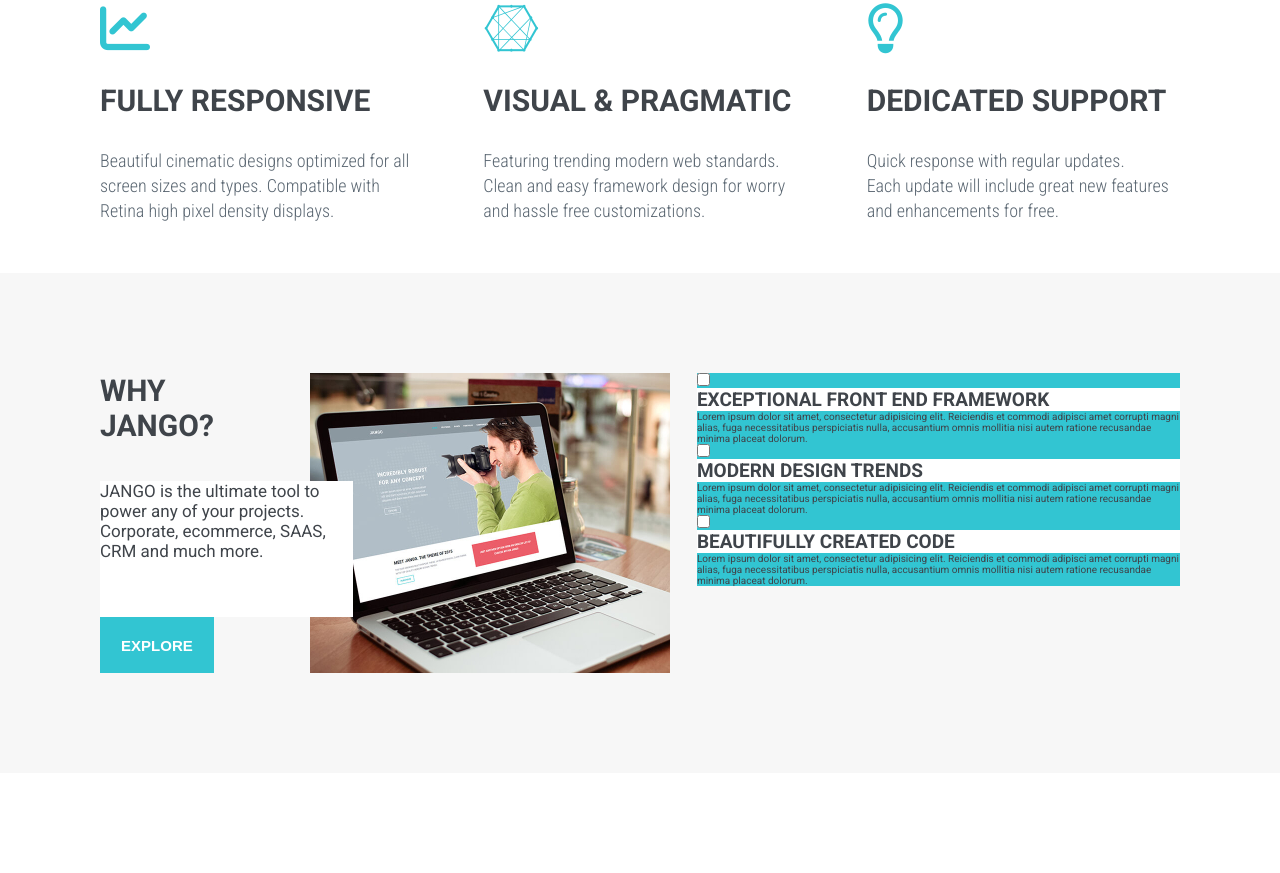
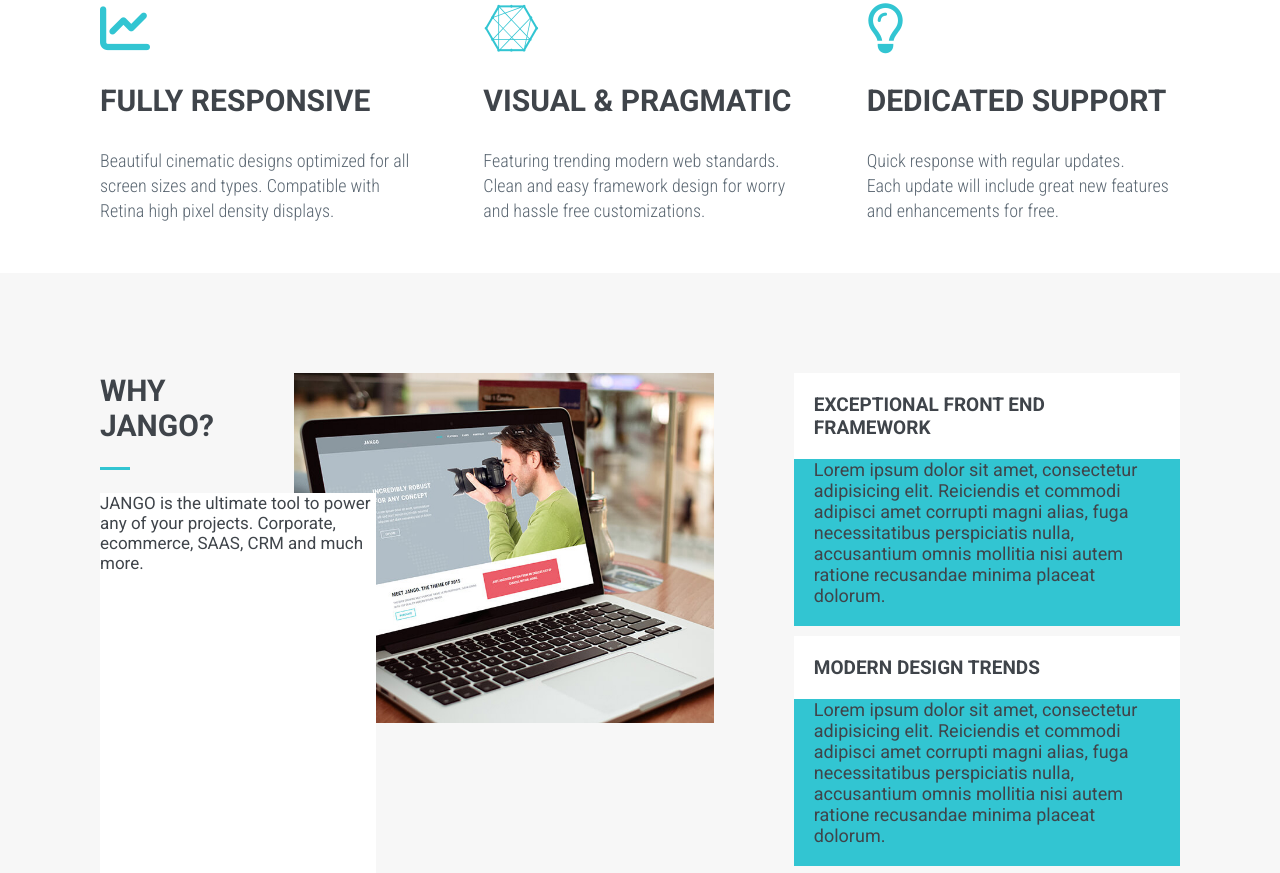
Before and after one commit to Robie-Robz/Jango, a website: page index.html in a window 1280 px wide. Shown: the part 755-1628 px from the top of the page. Before the commit the page ends 1528 px from the top, so only its background shows below. Drawn offline with Linux system fonts and the light colour scheme.

Commit message:
Built new layout for why-jango section

```diff
--- a/sass/base/_typography.scss
+++ b/sass/base/_typography.scss
@@ -20,5 +20,6 @@
     &--why-jango{
         grid-row: 1/2;
         grid-column: 1/2;
+        align-self: center;
     }
 }
--- a/sass/components/_accordion.scss
+++ b/sass/components/_accordion.scss
@@ -1,32 +1,35 @@
 .accordion{
+
     &--why-jango{
-        grid-column: 7/-1;
         grid-row: 1/-1;
+        grid-column: 3/4;
     }
     &__list{
         list-style: none;
     }
     &__item{
         background-color: $color-primary;
+        margin-bottom: 1rem;
     }
     &__checkbox{
-
+       display: none;
     }
     &__label{
         font-size: 1.9rem;
-
+        padding: 2rem;
         color: $color-text-primary;
         background-color: $color-bg-white;
         text-transform: uppercase;
         font-weight: 700;
         display: block;
         &:hover{
+            color: $color-text-white;
             background-color: $color-primary;
             cursor: pointer;
         }
     }
     &__paragraph{
-
-
+        font-size: 1.8rem;
+        padding: 0 2rem 2rem;
     }
 }
--- a/sass/components/_blue-line.scss
+++ b/sass/components/_blue-line.scss
@@ -1,6 +1,10 @@
 .blue-line{
+    height: .3rem;
+    width: 3rem;
+    background-color: $color-primary;
     &--why-jango{
         grid-row: 2/3;
         grid-column: 1/2;
+        align-self: center;
     }
 }
--- a/sass/components/_button.scss
+++ b/sass/components/_button.scss
@@ -19,9 +19,10 @@
         transform: translate(-50%,-50%);
     }
     &--why-jango{
-        grid-row: 6/7;
-        grid-column: 1/2;
+
         padding: 1rem 2rem;
+        align-self: end;
+
     }
 
 }
--- a/sass/layout/_why-jango.scss
+++ b/sass/layout/_why-jango.scss
@@ -1,22 +1,27 @@
 .why-jango{
     display: grid;
-    grid-template-rows: repeat(6, min-content);
-    grid-template-columns: repeat(11,1fr);
+    grid-template-rows: min-content 5rem 1fr min-content;
+    grid-template-columns: min-content 1fr 1fr;
+    grid-column-gap: 8rem;
     padding: 10rem;
     background-color: $color-bg-grey;
     &__description{
-        grid-column: 1/4;
-        grid-row: 3/6;
+
+        grid-row: 3/4;
+        grid-column: 1/3;
+        width: 45%;
         font-size: 1.7rem;
         background-color: $color-bg-white;
         z-index: 2;
-        width:82.5%;
+
+
     }
     &__image{
         display: block;
-        grid-column: 3/6;
+        max-width: 42rem;
         grid-row: 1/-1;
-        height:30rem;
+        grid-column: 2/3;
         z-index: 1;
+
     }
 }
```
Also changed, not shown: css/style.css.
